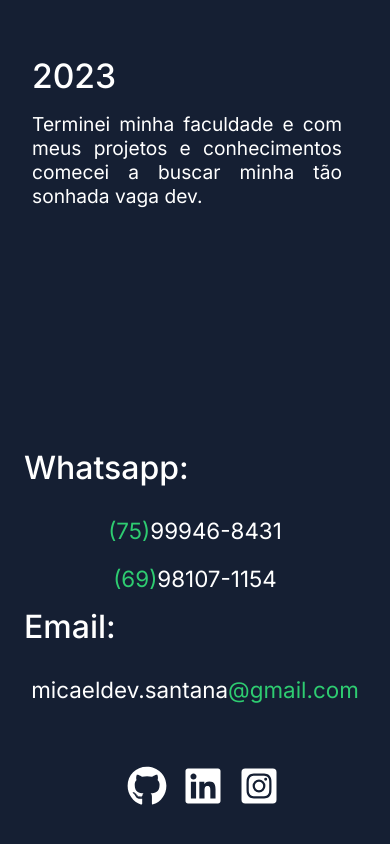
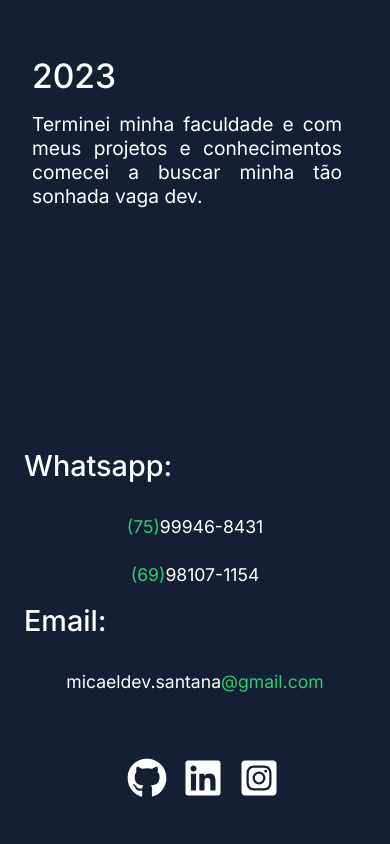
Before and after one commit to iSantanaaH/front-end-web, a Next.js app: page / in a window 390 px wide. Shown: the part 7190-8034 px from the top of the page. Built offline with nearby package versions, Linux system fonts and the light colour scheme.

Commit message:
change layout footer in mobile

```diff
--- a/app/page.module.css
+++ b/app/page.module.css
@@ -376,7 +376,7 @@
   }
 
   .Footer div h3 {
-    font-size: 2rem;
+    font-size: 1.8rem;
     font-weight: 500;
     color: var(--white-full);
     margin: 0 0 1.5rem 1.5rem;
@@ -385,6 +385,7 @@
   .Footer div p {
     text-align: center;
     margin: 0 0 0.5rem 0;
+    font-size: 1.1rem;
   }
 
   .SocialFooter {
```
Also changed, not shown: app/page.tsx (line endings or trailing spaces).
